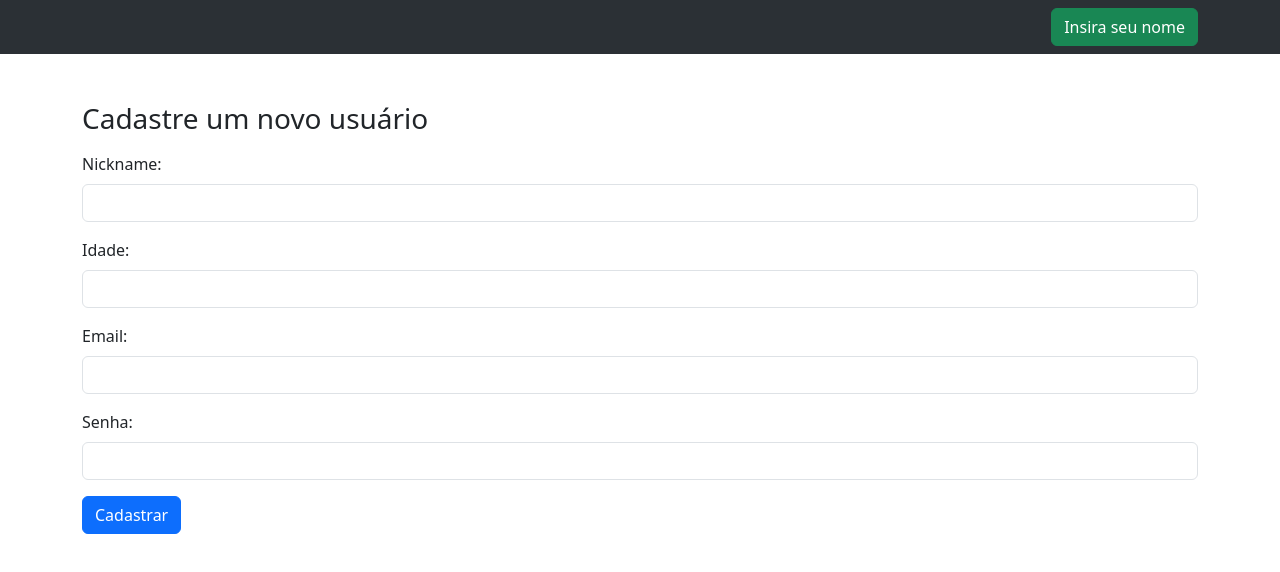
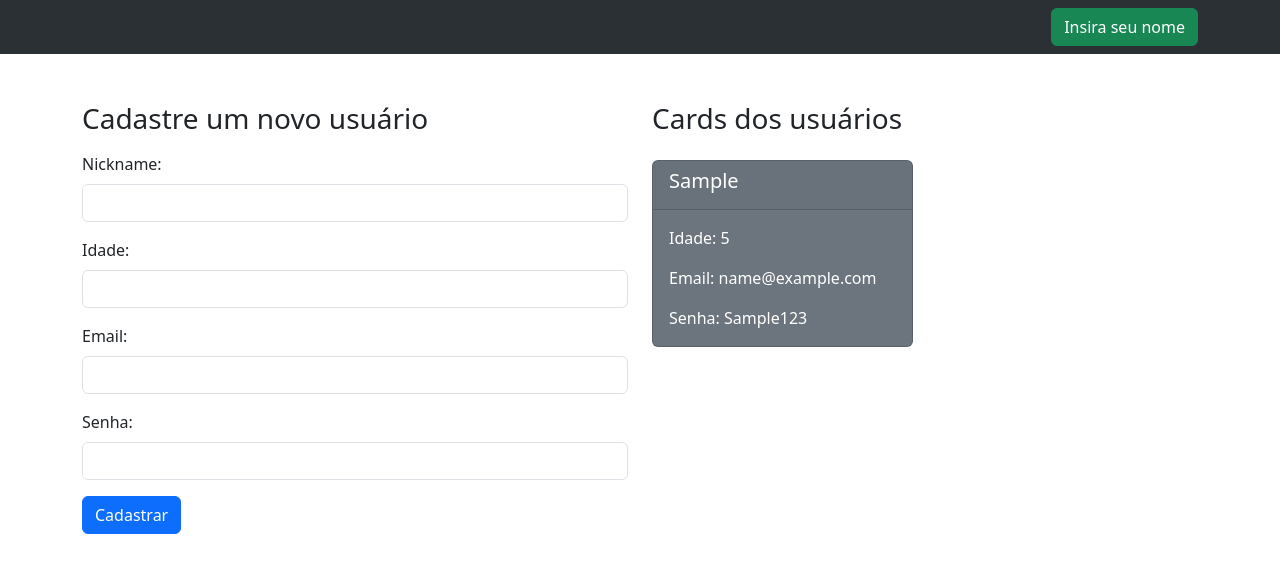
Before and after one commit to devmariano/M2S07_EX_1_a_6, a React (Vite) app: page / in a window 1280 px wide. Both pictures are taken after typing "Sample", "5", "name@example.com", "Sample123" into the empty fields and a click on the button "Cadastrar". Shown: the top 572 px of the page. Built offline with nearby package versions, Linux system fonts and the light colour scheme.

Commit message:
[M2S07]Ex 3 - Exibição de usuários

```diff
--- a/src/App.jsx
+++ b/src/App.jsx
@@ -1,6 +1,7 @@
 import './App.css'
 import FormComponent from './components/FormComponent/FormComponent'
 import HeaderComponent from './components/HeaderComponent/HeaderComponent'
+import CardComponent from './components/CardComponent/CardComponent'
 function App() {
 
 
--- /dev/null
+++ b/src/components/CardComponent/CardComponent.jsx
@@ -0,0 +1,16 @@
+import React from 'react';
+
+const CardComponent = ({ user }) => {
+  return (
+<div className="card text-white bg-secondary mb-2" style={{ maxWidth: '18rem' }}>
+      <div class="card-header"><h5 className="card-title">{user.nickname}</h5></div>
+      <div className="card-body">
+        <p className="card-text">Idade: {user.idade}</p>
+        <p className="card-text">Email: {user.email}</p>
+        <p className="card-text">Senha: {user.senha}</p>
+      </div>
+    </div>
+  );
+};
+
+export default CardComponent;
--- a/src/components/FormComponent/FormComponent.jsx
+++ b/src/components/FormComponent/FormComponent.jsx
@@ -1,6 +1,5 @@
 import React, { useState } from 'react';
-
-const listUsers = [];
+import CardComponent from '../CardComponent/CardComponent';
 
 const FormComponent = () => {
   const [nickname, setNickname] = useState('');
@@ -20,17 +19,9 @@ const FormComponent = () => {
         email,
         senha,
       };
-      //console.log(newUser);
-      //console.log(listUsers[1]);
-      listUsers.push(newUser);
-      listUsers.forEach(function(user) {
-        console.log(user);
-      })
-
-
 
       setUsers([...users, newUser]);
-
+      console.log(users);
       // Limpar os campos após a submissão bem-sucedida
       setNickname('');
       setIdade('');
@@ -44,8 +35,10 @@ const FormComponent = () => {
 
   return (
     <div className="container">
+    <div className="row">
+      <div className="col-md-6">
         <div className="mb-3 mt-5">
-      <span className='h3'>Cadastre um novo usuário</span>
+          <h3>Cadastre um novo usuário</h3>
         </div>
         <form onSubmit={handleSubmit}>
           <div className="mb-3">
@@ -68,6 +61,20 @@ const FormComponent = () => {
         </form>
         {errorMessage && <p>{errorMessage}</p>}
       </div>
+      <div className="col-md-6">
+        <div className="row ">
+        <div className="mb-3 mt-5">
+          <h3>Cards dos usuários</h3>
+        </div>
+          {users.map((user, index) => (
+            <div className="col-md-6 mb-4" key={index}>
+              <CardComponent user={user} />
+            </div>
+          ))}
+        </div>
+      </div>
+    </div>
+  </div>
   );
 };
 
```
Lines whose indentation alone changed are shown as unchanged.
